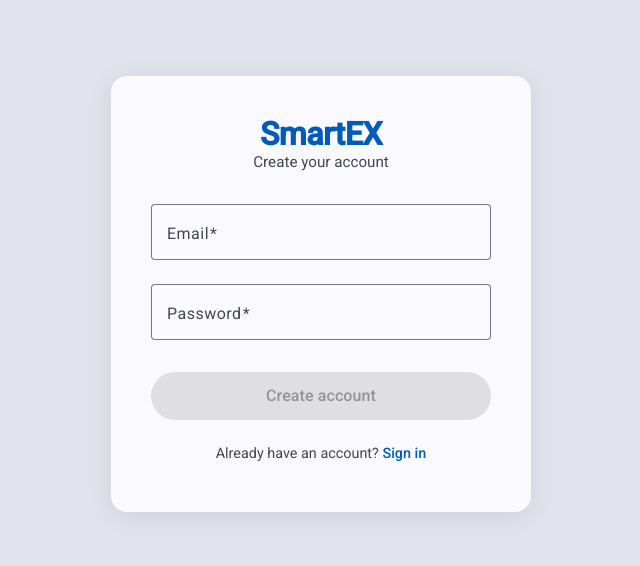
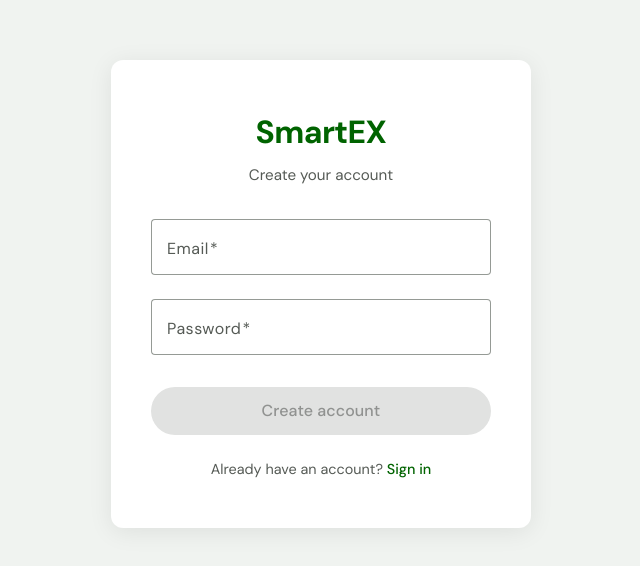
Before and after one commit to MendoncaJose/smartex, an Angular app in the folder frontend/: page /register in a window 1280 px wide. Shown: the part 106-672 px from the top of the page, without its empty margins (319-959 px from the left). Built offline with nearby package versions, Linux system fonts and the light colour scheme.

Commit message:
style(frontend): apply color system and DM Sans via design

```diff
--- a/frontend/src/app/features/auth/login/login.component.scss
+++ b/frontend/src/app/features/auth/login/login.component.scss
@@ -3,12 +3,12 @@
   display: flex;
   align-items: center;
   justify-content: center;
-  background: var(--mat-sys-surface-variant);
+  background: var(--c-surface-variant);
 }
 
 .auth-card {
-  background: var(--mat-sys-surface);
-  border-radius: 16px;
+  background: var(--c-surface);
+  border-radius: 12px;
   padding: 48px 40px;
   width: 100%;
   max-width: 420px;
@@ -23,13 +23,13 @@
 .auth-logo {
   font-size: 2rem;
   font-weight: 700;
-  color: var(--mat-sys-primary);
+  color: var(--c-primary);
   margin: 0 0 8px;
-  letter-spacing: -0.5px;
+  letter-spacing: -0.02em;
 }
 
 .auth-subtitle {
-  color: var(--mat-sys-on-surface-variant);
+  color: var(--c-muted);
   margin: 0;
   font-size: 0.95rem;
 }
@@ -58,16 +58,14 @@
 .auth-footer {
   text-align: center;
   margin: 24px 0 0;
-  color: var(--mat-sys-on-surface-variant);
+  color: var(--c-muted);
   font-size: 0.9rem;
 
   a {
-    color: var(--mat-sys-primary);
+    color: var(--c-primary);
     text-decoration: none;
     font-weight: 500;
 
-    &:hover {
-      text-decoration: underline;
-    }
+    &:hover { text-decoration: underline; }
   }
 }
--- a/frontend/src/app/features/auth/register/register.component.scss
+++ b/frontend/src/app/features/auth/register/register.component.scss
@@ -3,12 +3,12 @@
   display: flex;
   align-items: center;
   justify-content: center;
-  background: var(--mat-sys-surface-variant);
+  background: var(--c-surface-variant);
 }
 
 .auth-card {
-  background: var(--mat-sys-surface);
-  border-radius: 16px;
+  background: var(--c-surface);
+  border-radius: 12px;
   padding: 48px 40px;
   width: 100%;
   max-width: 420px;
@@ -23,13 +23,13 @@
 .auth-logo {
   font-size: 2rem;
   font-weight: 700;
-  color: var(--mat-sys-primary);
+  color: var(--c-primary);
   margin: 0 0 8px;
-  letter-spacing: -0.5px;
+  letter-spacing: -0.02em;
 }
 
 .auth-subtitle {
-  color: var(--mat-sys-on-surface-variant);
+  color: var(--c-muted);
   margin: 0;
   font-size: 0.95rem;
 }
@@ -54,11 +54,11 @@
 .auth-footer {
   text-align: center;
   margin: 24px 0 0;
-  color: var(--mat-sys-on-surface-variant);
+  color: var(--c-muted);
   font-size: 0.9rem;
 
   a {
-    color: var(--mat-sys-primary);
+    color: var(--c-primary);
     text-decoration: none;
     font-weight: 500;
 
--- a/frontend/src/app/features/categories/category-list/category-list.component.scss
+++ b/frontend/src/app/features/categories/category-list/category-list.component.scss
@@ -25,7 +25,7 @@
   font-size: 1.5rem;
   font-weight: 600;
   margin: 0;
-  color: var(--mat-sys-on-surface);
+  color: var(--c-ink);
   flex-shrink: 0;
 }
 
@@ -44,7 +44,7 @@
 .table-wrapper {
   border-radius: 8px;
   overflow: hidden;
-  border: 1px solid var(--mat-sys-outline-variant);
+  border: 1px solid var(--c-outline-variant);
 }
 
 table {
@@ -64,7 +64,7 @@
   justify-content: center;
   min-height: 300px;
   gap: 16px;
-  color: var(--mat-sys-on-surface-variant);
+  color: var(--c-muted);
 
   mat-icon {
     font-size: 48px;
--- a/frontend/src/app/features/products/product-list/product-list.component.scss
+++ b/frontend/src/app/features/products/product-list/product-list.component.scss
@@ -25,7 +25,7 @@
   font-size: 1.5rem;
   font-weight: 600;
   margin: 0;
-  color: var(--mat-sys-on-surface);
+  color: var(--c-ink);
   flex-shrink: 0;
 }
 
@@ -60,7 +60,7 @@
   justify-content: center;
   min-height: 300px;
   gap: 16px;
-  color: var(--mat-sys-on-surface-variant);
+  color: var(--c-muted);
 
   mat-icon {
     font-size: 48px;
--- a/frontend/src/app/layout/main-layout/main-layout.component.scss
+++ b/frontend/src/app/layout/main-layout/main-layout.component.scss
@@ -1,10 +1,5 @@
 $sidebar-width: 240px;
 $sidebar-collapsed-width: 64px;
-$sidebar-bg: #1e293b;
-$sidebar-text: #94a3b8;
-$sidebar-text-active: #f1f5f9;
-$sidebar-active-bg: rgba(255, 255, 255, 0.08);
-$sidebar-hover-bg: rgba(255, 255, 255, 0.05);
 
 .layout-container {
   height: 100vh;
@@ -12,7 +7,7 @@
 
 .sidebar {
   width: $sidebar-width;
-  background: $sidebar-bg;
+  background: var(--c-sidebar);
   border-right: none;
   display: flex;
   flex-direction: column;
@@ -36,7 +31,7 @@
 .sidebar-logo {
   font-size: 1.25rem;
   font-weight: 700;
-  color: #f1f5f9;
+  color: var(--c-sidebar-accent);
   letter-spacing: -0.5px;
   white-space: nowrap;
 }
@@ -44,16 +39,16 @@
 .sidebar-logo-mini {
   font-size: 1rem;
   font-weight: 700;
-  color: #f1f5f9;
+  color: var(--c-sidebar-accent);
   width: 100%;
   text-align: center;
 }
 
 .toggle-btn {
-  color: $sidebar-text;
+  color: var(--c-sidebar-text);
   flex-shrink: 0;
 
-  &:hover { color: $sidebar-text-active; }
+  &:hover { color: var(--c-sidebar-text-active); }
 }
 
 .sidebar-nav {
@@ -71,9 +66,9 @@
   gap: 12px;
   padding: 10px 12px;
   border-radius: 8px;
-  color: $sidebar-text;
+  color: var(--c-sidebar-text);
   text-decoration: none;
-  font-size: 0.9rem;
+  font-size: 0.875rem;
   font-weight: 500;
   white-space: nowrap;
   transition: background 0.15s, color 0.15s;
@@ -86,13 +81,13 @@
   }
 
   &:hover {
-    background: $sidebar-hover-bg;
-    color: $sidebar-text-active;
+    background: rgba(255, 255, 255, 0.05);
+    color: var(--c-sidebar-text-active);
   }
 
   &.active {
-    background: $sidebar-active-bg;
-    color: $sidebar-text-active;
+    background: rgba(255, 255, 255, 0.10);
+    color: var(--c-sidebar-text-active);
   }
 }
 
@@ -109,7 +104,7 @@
   align-items: center;
   gap: 10px;
   padding: 8px 12px;
-  color: $sidebar-text;
+  color: var(--c-sidebar-text);
   font-size: 0.8rem;
   overflow: hidden;
 
@@ -128,14 +123,19 @@
 }
 
 .logout-btn {
-  color: $sidebar-text;
+  color: var(--c-sidebar-text);
   align-self: flex-start;
   margin-left: 4px;
 
-  &:hover { color: #f87171; }
+  &:hover { color: oklch(0.70 0.18 25); }
 }
 
 .main-content {
-  background: var(--mat-sys-surface-variant);
+  background: var(--c-surface-variant);
   overflow: auto;
 }
+
+@media (prefers-reduced-motion: reduce) {
+  .sidebar { transition: none; }
+  .nav-item { transition: none; }
+}
--- a/frontend/src/app/shared/components/delete-dialog/delete-dialog.component.scss
+++ b/frontend/src/app/shared/components/delete-dialog/delete-dialog.component.scss
@@ -1,4 +1,4 @@
 mat-dialog-content p {
   margin: 0;
-  color: var(--mat-sys-on-surface);
+  color: var(--c-ink);
 }
--- a/frontend/src/index.html
+++ b/frontend/src/index.html
@@ -9,7 +9,7 @@
     <link rel="preconnect" href="https://fonts.googleapis.com" />
     <link rel="preconnect" href="https://fonts.gstatic.com" crossorigin />
     <link
-      href="https://fonts.googleapis.com/css2?family=Roboto:wght@300;400;500&display=swap"
+      href="https://fonts.googleapis.com/css2?family=DM+Sans:opsz,wght@9..40,400;9..40,500;9..40,600;9..40,700&display=swap"
       rel="stylesheet"
     />
     <link href="https://fonts.googleapis.com/icon?family=Material+Icons" rel="stylesheet" />
--- a/frontend/src/styles.scss
+++ b/frontend/src/styles.scss
@@ -1,55 +1,97 @@
-// Include theming for Angular Material with `mat.theme()`.
-// This Sass mixin will define CSS variables that are used for styling Angular Material
-// components according to the Material 3 design spec.
-// Learn more about theming and how to use it for your application's
-// custom components at https://material.angular.dev/guide/theming
 @use '@angular/material' as mat;
+
+// ── Design system tokens ──────────────────────────────────────────────────────
+:root {
+  // Primary — Botanical Confidence
+  --c-primary:               oklch(0.42 0.18 145);
+  --c-primary-hover:         oklch(0.37 0.16 145);
+  --c-primary-container:     oklch(0.93 0.06 145);
+  --c-on-primary:            oklch(1.000 0.000 0);
+  --c-on-primary-container:  oklch(0.22 0.12 145);
+
+  // Navigation — Night Garden
+  --c-sidebar:               oklch(0.15 0.035 145);
+  --c-sidebar-accent:        oklch(0.76 0.16 145);
+  --c-sidebar-text:          oklch(0.58 0.055 145);
+  --c-sidebar-text-active:   oklch(0.96 0.015 145);
+
+  // Surfaces
+  --c-surface:               oklch(1.000 0.000 0);
+  --c-surface-variant:       oklch(0.96 0.005 145);
+
+  // Text
+  --c-ink:                   oklch(0.17 0.008 145);
+  --c-muted:                 oklch(0.46 0.010 145);
+
+  // Borders
+  --c-outline:               oklch(0.68 0.010 145);
+  --c-outline-variant:       oklch(0.88 0.006 145);
+
+  // Semantic
+  --c-error:                 oklch(0.53 0.22 25);
+}
 
 html {
   height: 100%;
   @include mat.theme(
     (
       color: (
-        primary: mat.$azure-palette,
-        tertiary: mat.$blue-palette,
+        primary:   mat.$green-palette,
+        secondary: mat.$green-palette,
+        tertiary:  mat.$cyan-palette,
       ),
-      typography: Roboto,
+      typography: 'DM Sans',
       density: 0,
     )
   );
+
+  // Override Material system variables with botanical tokens
+  --mat-sys-primary:               var(--c-primary);
+  --mat-sys-on-primary:            var(--c-on-primary);
+  --mat-sys-primary-container:     var(--c-primary-container);
+  --mat-sys-on-primary-container:  var(--c-on-primary-container);
+  --mat-sys-secondary-container:   var(--c-primary-container);
+  --mat-sys-on-secondary-container: var(--c-on-primary-container);
+  --mat-sys-surface:               var(--c-surface);
+  --mat-sys-surface-variant:       var(--c-surface-variant);
+  --mat-sys-on-surface:            var(--c-ink);
+  --mat-sys-on-surface-variant:    var(--c-muted);
+  --mat-sys-outline:               var(--c-outline);
+  --mat-sys-outline-variant:       var(--c-outline-variant);
+  --mat-sys-error:                 var(--c-error);
+  --mat-sys-on-error:              var(--c-on-primary);
+  --mat-sys-body-medium-size:      1rem;
+  --mat-sys-body-font:             'DM Sans', system-ui, sans-serif;
+  --mat-sys-label-font:            'DM Sans', system-ui, sans-serif;
+  --mat-sys-title-font:            'DM Sans', system-ui, sans-serif;
+  --mat-sys-headline-font:         'DM Sans', system-ui, sans-serif;
+  --mat-sys-display-font:          'DM Sans', system-ui, sans-serif;
 }
 
 body {
-  // Default the application to a light color theme. This can be changed to
-  // `dark` to enable the dark color theme, or to `light dark` to defer to the
-  // user's system settings.
   color-scheme: light;
-
-  // Set a default background, font and text colors for the application using
-  // Angular Material's system-level CSS variables. Learn more about these
-  // variables at https://material.angular.dev/guide/system-variables
-  background-color: var(--mat-sys-surface);
-  color: var(--mat-sys-on-surface);
-  font: var(--mat-sys-body-medium);
-
-  // Reset the user agent margin.
+  background-color: var(--c-surface-variant);
+  color: var(--c-ink);
+  font-family: 'DM Sans', system-ui, sans-serif;
+  font-size: 1rem;
+  line-height: 1.5;
   margin: 0;
   height: 100%;
 }
+
 * { box-sizing: border-box; }
 
-// ngx-toastr custom styles
+// ── Toast notifications ───────────────────────────────────────────────────────
 .toast-container .ngx-toastr {
   width: 380px !important;
   border-radius: 8px;
-  background-color: #ffffff;
+  background-color: var(--c-surface);
   box-shadow: 0 4px 16px rgba(0, 0, 0, 0.12);
   padding: 14px 20px 14px 56px;
+  font-family: 'DM Sans', system-ui, sans-serif;
   transition: box-shadow 0.2s ease;
 
-  &:hover {
-    box-shadow: 0 6px 20px rgba(0, 0, 0, 0.18);
-  }
+  &:hover { box-shadow: 0 6px 20px rgba(0, 0, 0, 0.18); }
 
   .toast-title {
     font-weight: 600;
@@ -58,46 +100,43 @@
   }
 
   .toast-message {
-    color: #444;
+    color: var(--c-muted);
     font-size: 0.85rem;
   }
 
   .toast-close-button {
     font-size: 1rem;
     opacity: 0.6;
-
     &:hover { opacity: 1; }
   }
 
-  @media (max-width: 480px) {
-    width: 100% !important;
-  }
+  @media (max-width: 480px) { width: 100% !important; }
 }
 
 .toast-success {
-  background-color: #ffffff;
-  .toast-title   { color: #2e7d32; }
-  .toast-progress { background-color: #2e7d32; }
-  .toast-close-button { color: #2e7d32; }
+  background-color: var(--c-surface);
+  .toast-title        { color: oklch(0.38 0.16 145); }
+  .toast-progress     { background-color: oklch(0.38 0.16 145); }
+  .toast-close-button { color: oklch(0.38 0.16 145); }
 }
 
 .toast-error {
-  background-color: #ffffff;
-  .toast-title   { color: #c62828; }
-  .toast-progress { background-color: #c62828; }
-  .toast-close-button { color: #c62828; }
+  background-color: var(--c-surface);
+  .toast-title        { color: var(--c-error); }
+  .toast-progress     { background-color: var(--c-error); }
+  .toast-close-button { color: var(--c-error); }
 }
 
 .toast-warning {
-  background-color: #ffffff;
-  .toast-title   { color: #e65100; }
-  .toast-progress { background-color: #e65100; }
-  .toast-close-button { color: #e65100; }
+  background-color: var(--c-surface);
+  .toast-title        { color: oklch(0.55 0.18 50); }
+  .toast-progress     { background-color: oklch(0.55 0.18 50); }
+  .toast-close-button { color: oklch(0.55 0.18 50); }
 }
 
 .toast-info {
-  background-color: #ffffff;
-  .toast-title   { color: #0277bd; }
-  .toast-progress { background-color: #0277bd; }
-  .toast-close-button { color: #0277bd; }
+  background-color: var(--c-surface);
+  .toast-title        { color: oklch(0.50 0.14 230); }
+  .toast-progress     { background-color: oklch(0.50 0.14 230); }
+  .toast-close-button { color: oklch(0.50 0.14 230); }
 }
```
Also changed, not shown: frontend/src/app/features/categories/category-form/category-form.component.scss (+4 -4 lines), frontend/src/app/features/products/product-card/product-card.component.scss (+18 -2 lines), frontend/src/app/features/products/product-form/product-form.component.scss (+4 -4 lines).
